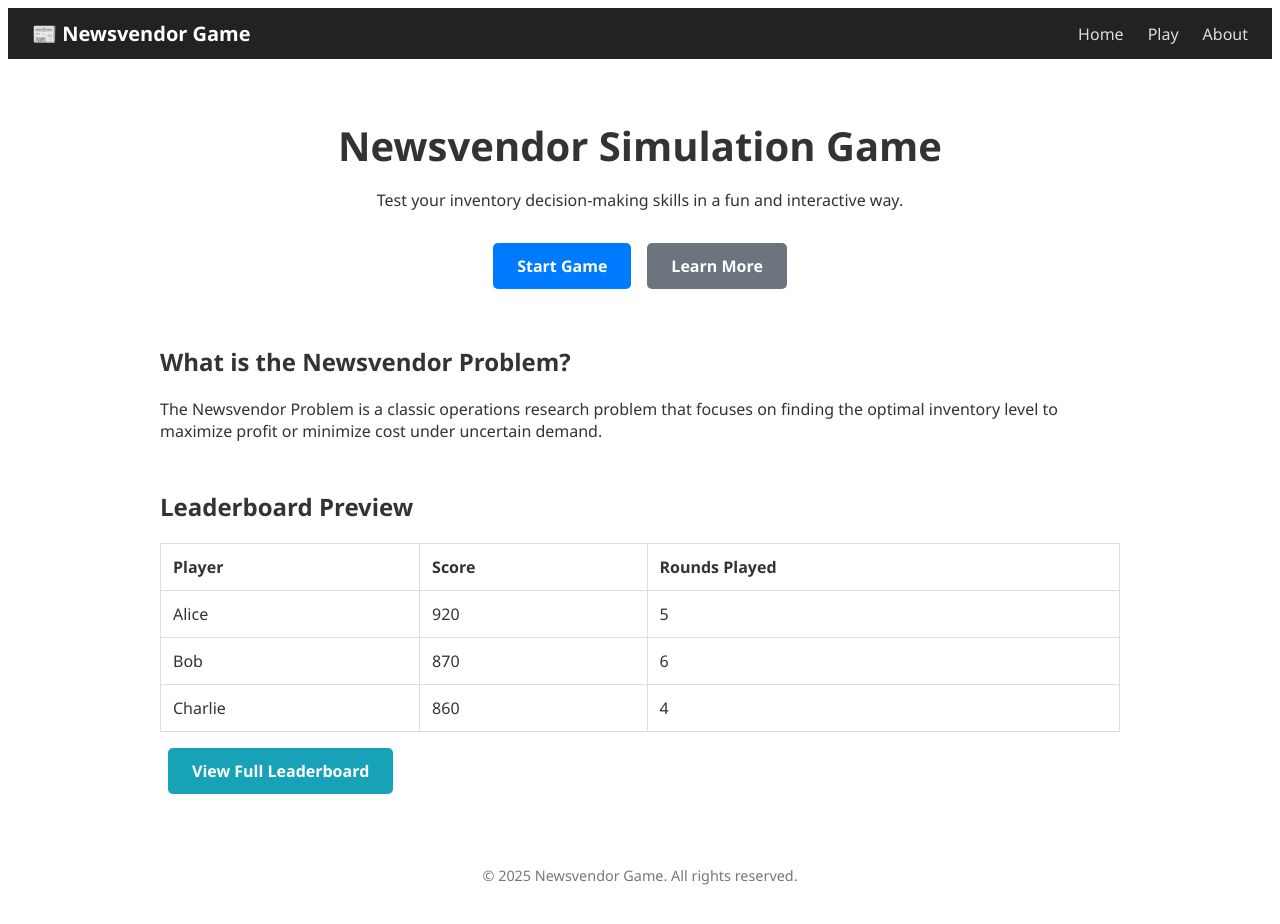
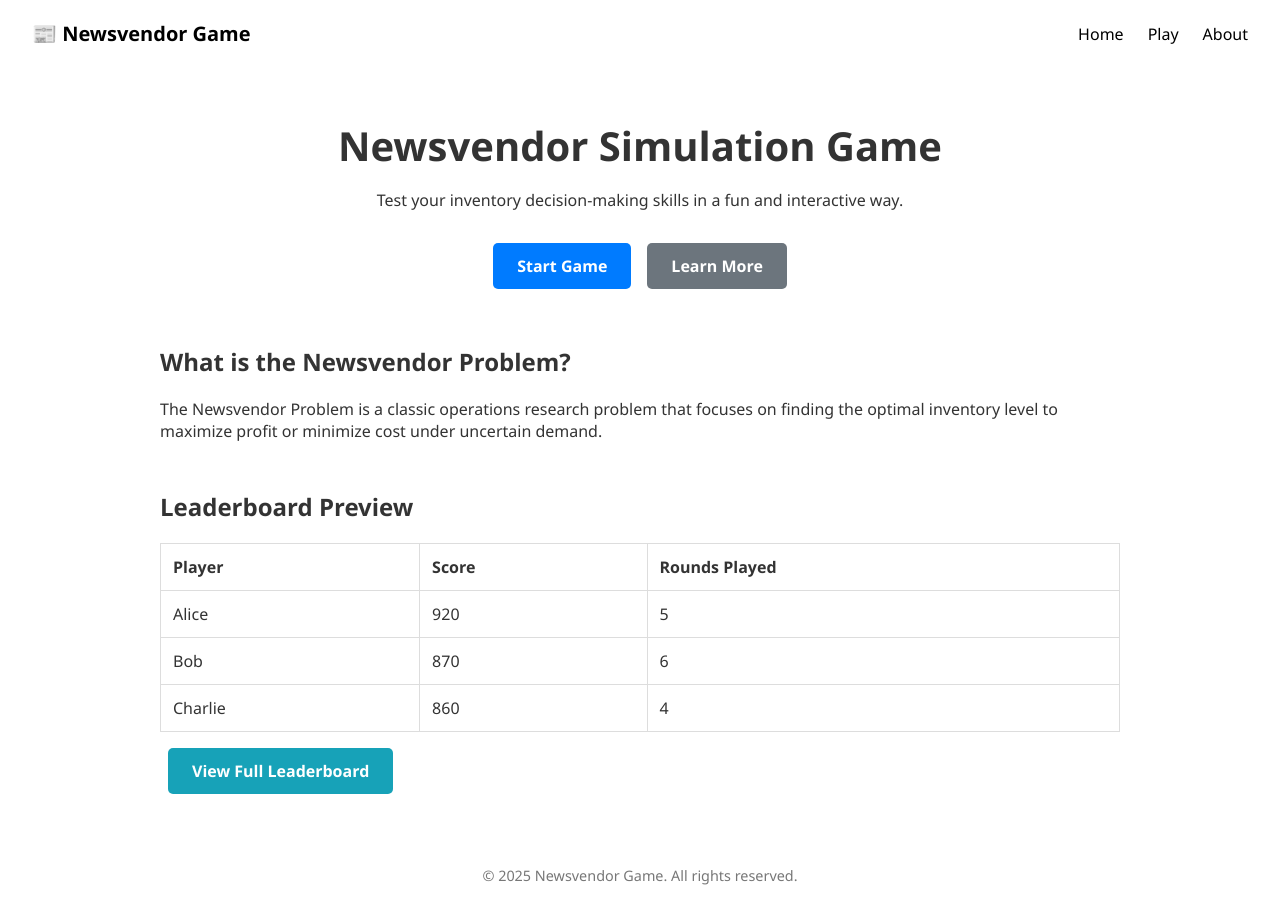
Before and after one commit to Budgettt/newsvendor-cap, a React (Vite) app in the folder frontend/: page / in a window 1280 px wide. Shown: the top 924 px of the page. Built offline with nearby package versions, Linux system fonts and the light colour scheme.

Commit message:
navbar styling

```diff
--- a/frontend/src/components/Navbar.jsx
+++ b/frontend/src/components/Navbar.jsx
@@ -8,13 +8,13 @@ const Navbar = () => {
         <Link to="/">📰 Newsvendor Game</Link>
       </div>
       <ul className="navbar-links">
-        <li>
+        <li className="navbar-options">
           <Link to="/">Home</Link>
         </li>
-        <li>
+        <li className="navbar-options">
           <Link to="/game">Play</Link>
         </li>
-        <li>
+        <li className="navbar-options">
           <Link to="/about">About</Link>
         </li>
       </ul>
--- a/frontend/src/styles/Navbar.css
+++ b/frontend/src/styles/Navbar.css
@@ -2,7 +2,7 @@
   display: flex;
   justify-content: space-between;
   align-items: center;
-  background-color: #222;
+  background-color: #ffffff;
   padding: 0.75rem 1.5rem;
   color: #fff;
   font-family: "Segoe UI", sans-serif;
@@ -12,7 +12,7 @@
   text-decoration: none;
   font-size: 1.25rem;
   font-weight: bold;
-  color: #fff;
+  color: #000000;
 }
 
 .navbar-links {
@@ -29,13 +29,17 @@
 
 .navbar-links a {
   text-decoration: none;
-  color: #ddd;
+  color: #000000;
   font-weight: 500;
 }
 
 .navbar-links .active a,
 .navbar-links li:hover a {
   color: #00b7ff;
+}
+
+.navbar-options {
+  font-size: medium;
 }
 
 @media (max-width: 600px) {
```
